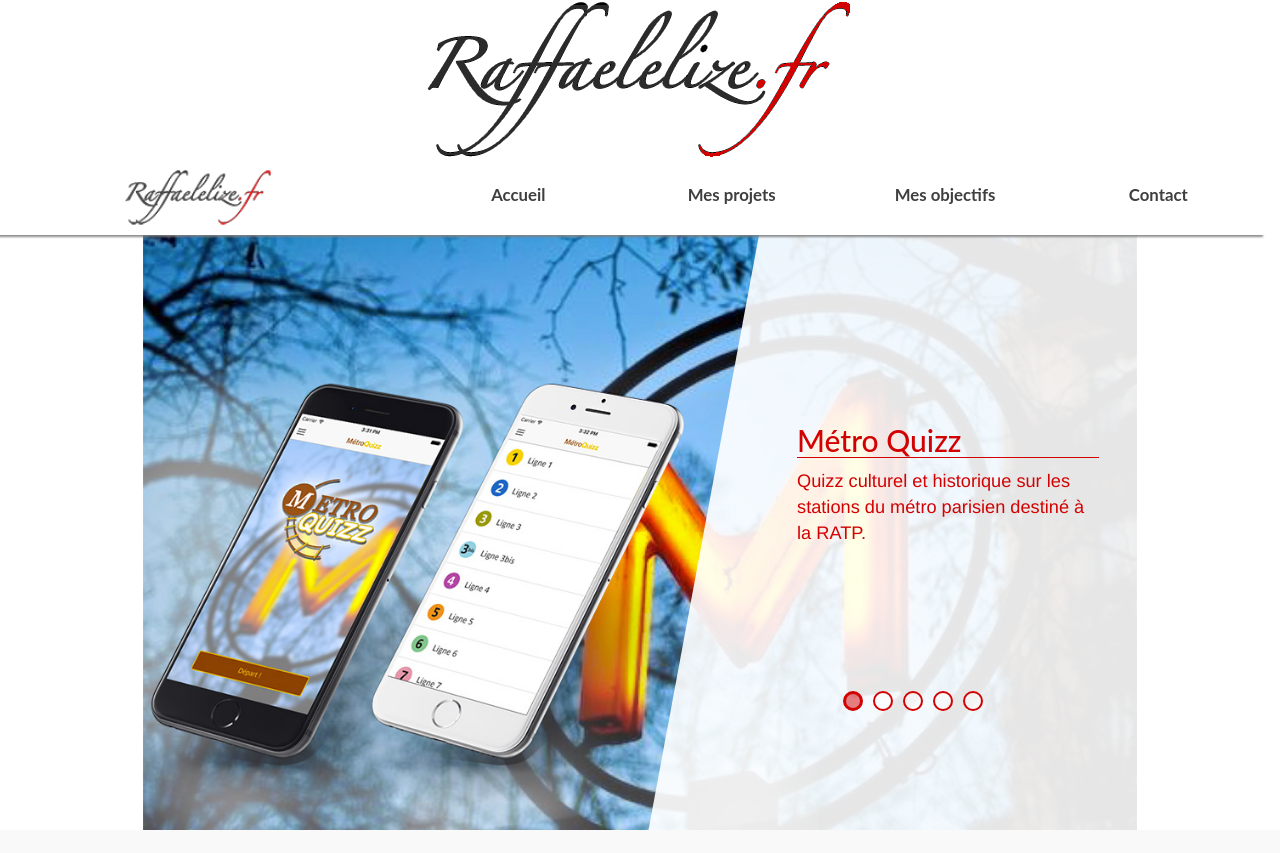
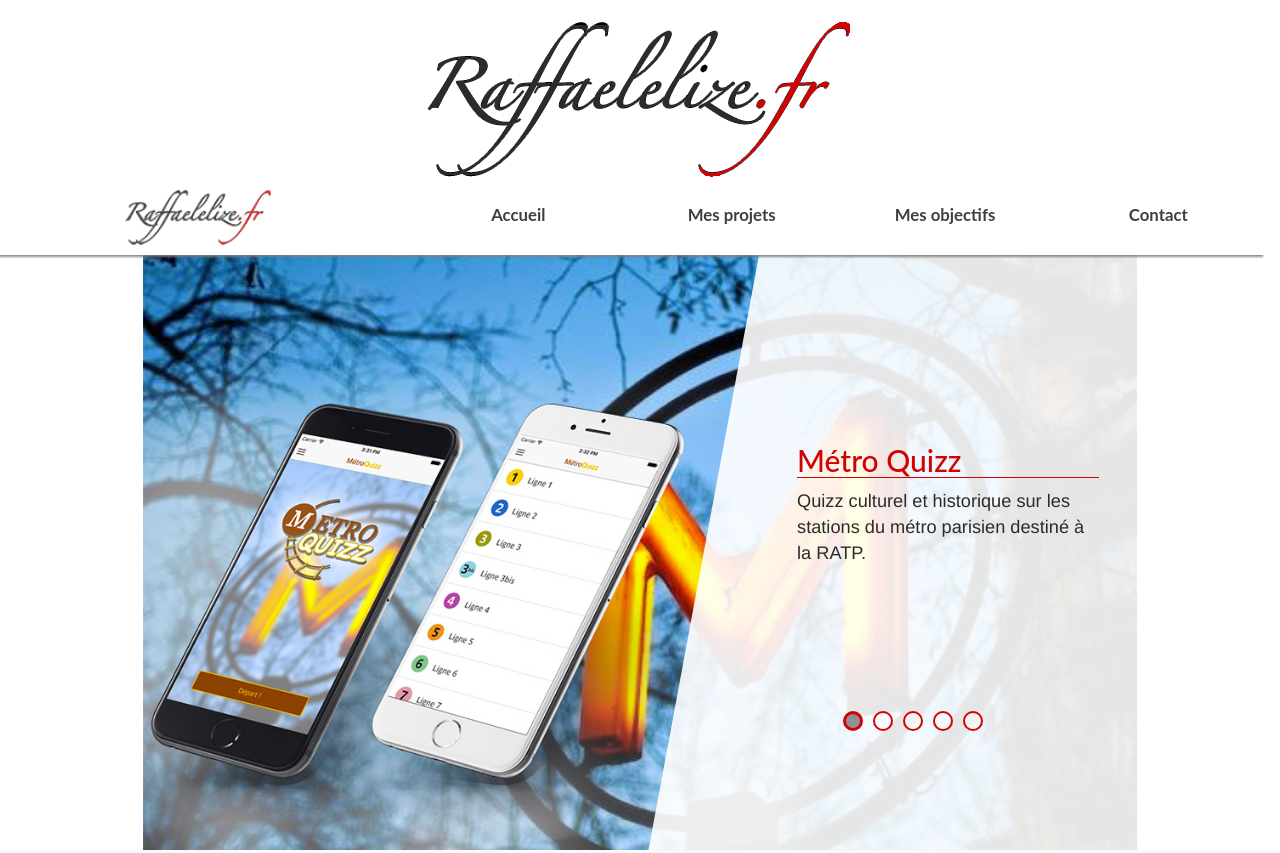
Before and after one commit to Raffaele-LIZE/raffaelelizeV2, a website: page app/index.html in a window 1280 px wide. Shown: the top 853 px of the page. Drawn offline with nearby package versions, Linux system fonts and the light colour scheme; some packages are replaced by stand-ins of ours; files whose address does not match are found by name.

Commit message:
fix(carousel): adjust carousel css

```diff
--- a/app/css/style.css
+++ b/app/css/style.css
@@ -70,6 +70,7 @@
 	width: 500px;
 	display: block;
 	margin: 0 auto;
+	margin-top: 20px;
 }
 
 /* TOP BAR MENU */
@@ -164,7 +165,14 @@
 	margin-top: 50%;
 	width: 80%;
 	height: 200px;
+}
+
+.carousel .layout .text h2 {
 	color: #d30202;
+}
+
+.carousel .layout .text p {
+	color: #2b2b2b;
 }
 
 .carousel .owl-dots {
@@ -194,7 +202,7 @@
 	height: 20px;
 	display: block;
 	border: 3px solid #d30202;
-	background-color: rgba(211, 2, 2, 0.5);
+	background-color: rgba(43, 43, 43, 0.5);
 	border-radius: 10px;
 	z-index: 5;
 }
```
